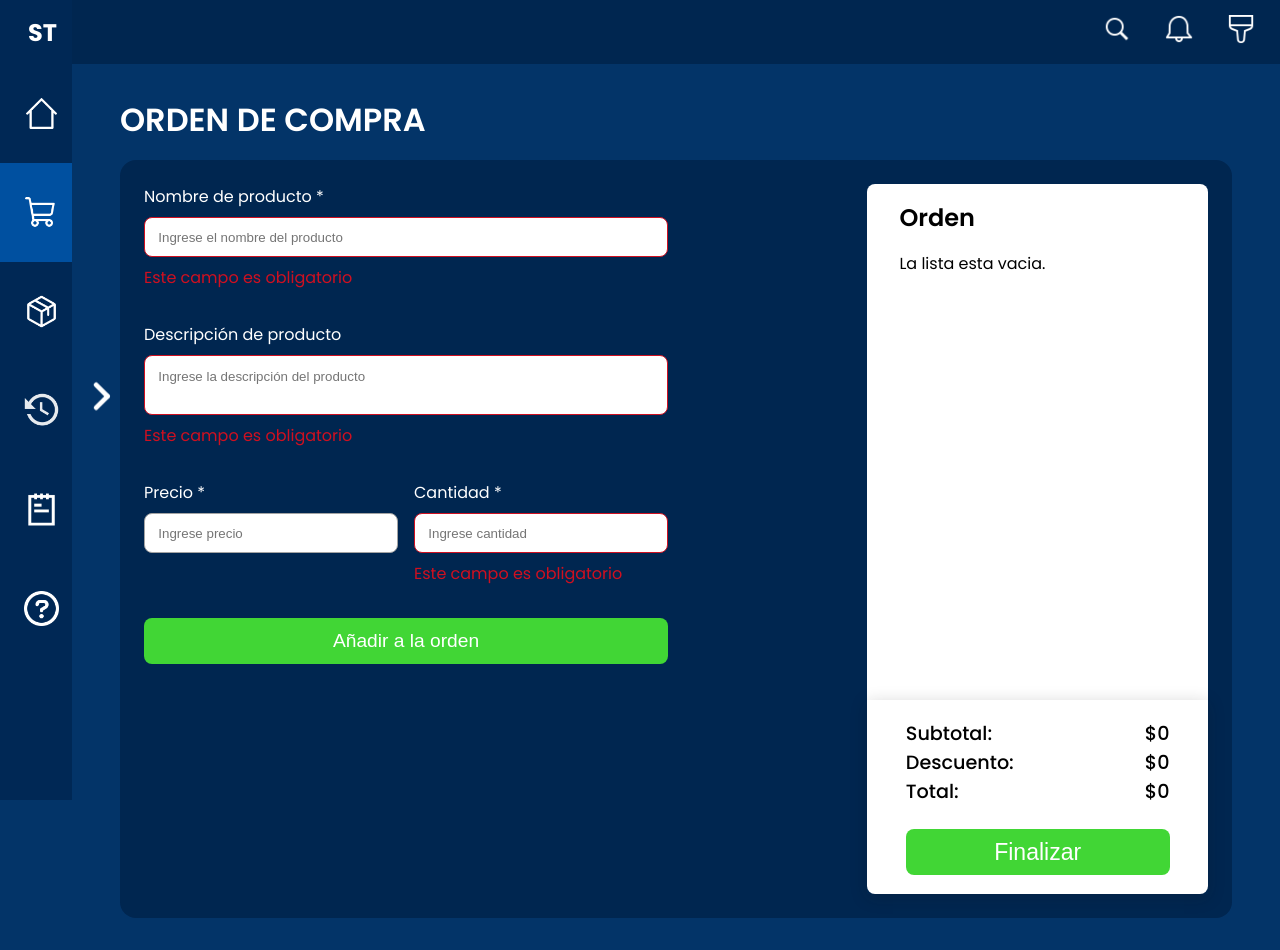
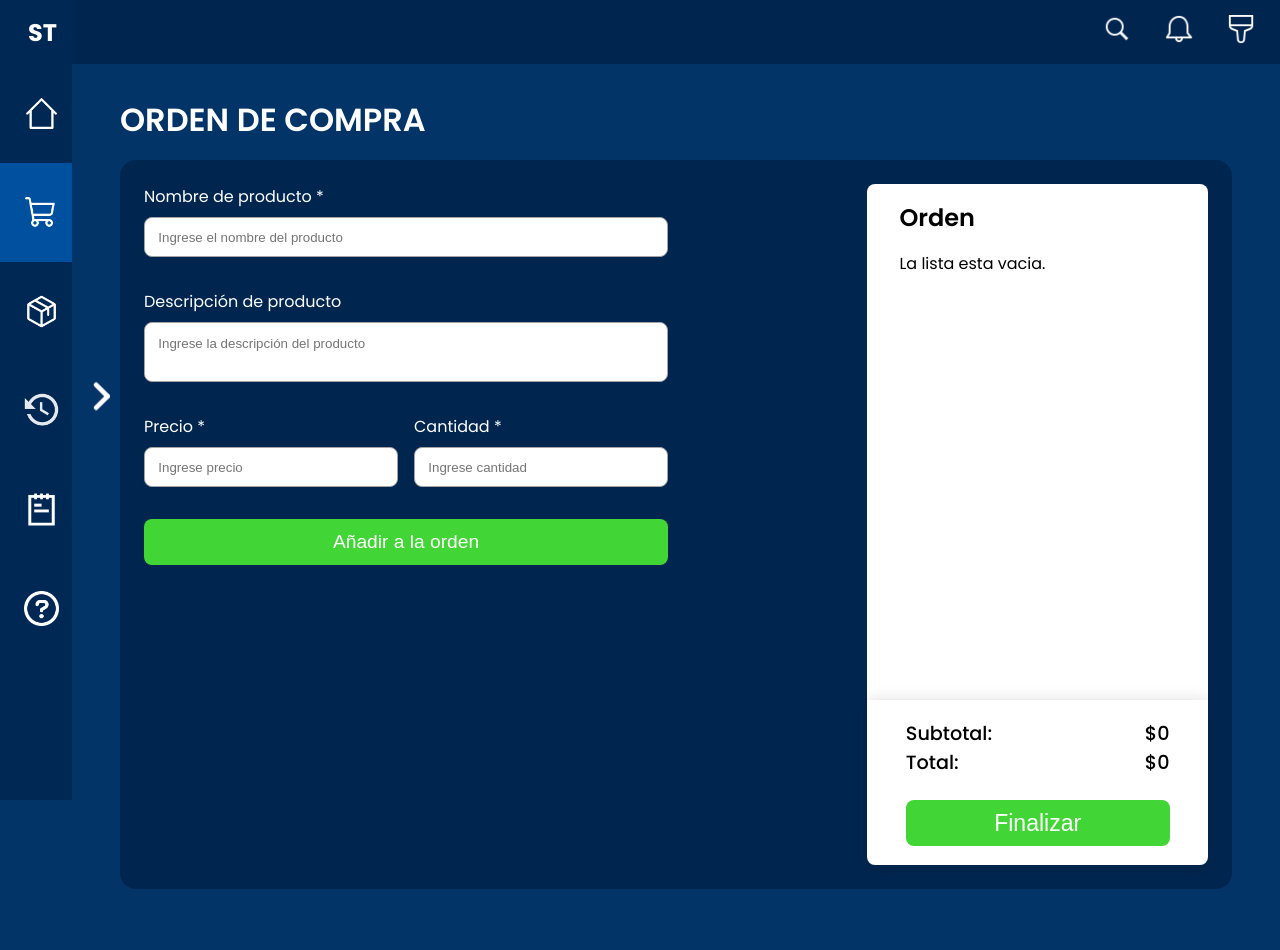
Before and after one commit to luciano-repetti/stocktrack, a Next.js app: page /orden_de_compra in a window 1280 px wide. After the commit the page ends 921 px from the top, so only its background shows below. Built offline with nearby package versions, Linux system fonts and the light colour scheme.

Commit message:
add descuent but no used

```diff
--- a/src/components/Input.jsx
+++ b/src/components/Input.jsx
@@ -1,12 +1,12 @@
 import styles from '@/styles/modules/Input.module.css'
 
-export function Input({ label, required, type, placeholder, error, name, value, onChange }) {
+export function Input({ label, required, type, placeholder, error, name, value, onChange, style, ...rest }) {
 
     const text_placeholder = placeholder ? placeholder : ""
 
     return (
-        <Label label={label} required={required} error={error}>
-            <input className={error && "error"} placeholder={text_placeholder} type={type} required={required} name={name} value={value} onChange={onChange} />
+        <Label {...rest} label={label} required={required} error={error} style={style}>
+            <input {...rest} className={error && "error"} placeholder={text_placeholder} type={type} required={required} name={name} value={value} onChange={onChange} />
         </Label>
     )
 }
@@ -22,9 +22,9 @@ export function Textarea({ label, required, error, placeholder, name, value, onC
     )
 }
 
-export function Label({ label, required, error, children }) {
+export function Label({ label, required, error, style, children, ...rest }) {
     return (
-        <label className={styles.label}>
+        <label className={styles.label} style={style}>
             {label} {required && "*"}
             {children}
             {error && (
--- a/src/components/OrderList.jsx
+++ b/src/components/OrderList.jsx
@@ -6,8 +6,8 @@ import { formatPriceArg } from "@/helpers/formats";
 export default function OrderList({ items, handler }) {
 
     const subtotal = calculateTotal(items);
-    const descuento = 0;
-    const total = subtotal - descuento || 0;
+    // const descuento = 0
+    const total = subtotal || 0;
 
     return (
         <section className={styles.container_order}>
@@ -16,9 +16,13 @@ export default function OrderList({ items, handler }) {
                     <span className={styles.title}>Orden</span>
                     <section className={styles.list_scroll}>
                         {items?.length > 0 ? (
-                            items?.map(({ id, name, price, quantity, description }) => (
-                                <ItemOrder handler={handler} key={id} id={id} name={name} price={price} quantity={quantity} description={description} />
-                            ))
+                            items?.map(({ id, name, price, quantity, description }) => {
+                                if (name) {
+                                    return (
+                                        <ItemOrder handler={handler} key={id} id={id} name={name} price={price} quantity={quantity} description={description} />
+                                    )
+                                }
+                            })
                         ) : <p>La lista esta vacia.</p>}
                     </section>
                 </section>
@@ -28,10 +32,10 @@ export default function OrderList({ items, handler }) {
                         <span>${formatPriceArg(subtotal)}</span>
                     </article>
 
-                    <article className="flex justify-between">
+                    {/* <article className="flex justify-between">
                         <span>Descuento:</span>
                         <span>${formatPriceArg(descuento)}</span>
-                    </article>
+                    </article> */}
 
                     <article className="flex justify-between">
                         <span>Total:</span>
--- a/src/components/forms/OrderForm.jsx
+++ b/src/components/forms/OrderForm.jsx
@@ -9,8 +9,11 @@ export default function OrderForm({ handler }) {
         price: '',
         description: '',
         quantity: '',
+        // typeDiscount: '',
+        // discount: '',
     });
-    const { name, price, quantity, description } = formItemState;
+
+    const { name, price, quantity, description, discount } = formItemState;
 
     const onInputChange = ({ target: { name, value } }) => {
         console.log('Input Change:', name, value);
@@ -31,6 +34,8 @@ export default function OrderForm({ handler }) {
             price: '',
             quantity: '',
             description: '',
+            // discount: '',
+            // typeDiscount: ''
         })
     }
 
@@ -38,7 +43,7 @@ export default function OrderForm({ handler }) {
         <form className={styles.form} onSubmit={handleForm}>
 
             <Input
-                error={"Este campo es obligatorio"}
+                error={""}
                 label={"Nombre de producto"}
                 name={"name"}
                 value={name}
@@ -49,7 +54,7 @@ export default function OrderForm({ handler }) {
             />
 
             <Textarea
-                error={"Este campo es obligatorio"}
+                error={""}
                 label={"Descripción de producto"}
                 required={false}
                 name={"description"}
@@ -71,7 +76,7 @@ export default function OrderForm({ handler }) {
 
                 />
                 <Input
-                    error={"Este campo es obligatorio"}
+                    error={""}
                     label={"Cantidad"}
                     name={"quantity"}
                     value={quantity}
@@ -84,6 +89,31 @@ export default function OrderForm({ handler }) {
             </fieldset>
 
             <button type="submit">Añadir a la orden</button>
+
+            {/* <fieldset style={{ display: 'flex' }}>
+                <span style={{ width: '50%' }}>
+                    Seleccione descuento:
+                    <Input onClick={onInputChange} style={{ flexDirection: 'row-reverse', alignItems: 'center', width: 'fit-content' }} error={""} label={"Porcentaje"} value={"percentage"} name={"typeDiscount"} checked={formItemState.typeDiscount === "percentage"} required={false} type={"radio"} onChange={onInputChange} />
+
+                    <Input onClick={onInputChange} style={{ flexDirection: 'row-reverse', alignItems: 'center', width: 'fit-content' }} error={""} label={"Dinero"} value={"dinner"} name={"typeDiscount"} checked={formItemState.typeDiscount === "dinner"} required={false} type={"radio"} onChange={onInputChange} />
+
+                    <Input onClick={onInputChange} style={{ flexDirection: 'row-reverse', alignItems: 'center', width: 'fit-content' }} error={""} label={"Ninguno"} value={""} name={"typeDiscount"} checked={formItemState.typeDiscount === ""} required={false} type={"radio"} onChange={onInputChange} />
+                </span>
+
+                <Input
+                    style={{ width: '50%' }}
+                    error={""}
+                    label={"Descuento total"}
+                    name={"discount"}
+                    value={discount}
+                    required={false}
+                    type={"text"}
+                    placeholder="Ingrese el descuento"
+                    onChange={onInputChange}
+                    disabled={formItemState.typeDiscount === ""}
+                />
+            </fieldset> */}
+
         </form>
     )
 }
--- a/src/pages/orden_de_compra.jsx
+++ b/src/pages/orden_de_compra.jsx
@@ -22,8 +22,10 @@ export default function PurchaseOrder() {
                 name: name.trim(),
                 description: description.trim(),
                 price: +price.trim(),
-                quantity: +quantity.trim()
+                quantity: +quantity.trim(),
             }
+
+            // const discounts = { discount: discount || "", typeDiscount: typeDiscount || "" }
 
             // Esto:
             setItems((prevState) => {
--- a/src/styles/modules/Input.module.css
+++ b/src/styles/modules/Input.module.css
@@ -11,6 +11,10 @@
   height: 40px;
   padding: 0 1em;
   border-radius: 8px;
+}
+
+.label input:disabled {
+  opacity: 0.8;
 }
 
 .label input:focus-visible,
```
